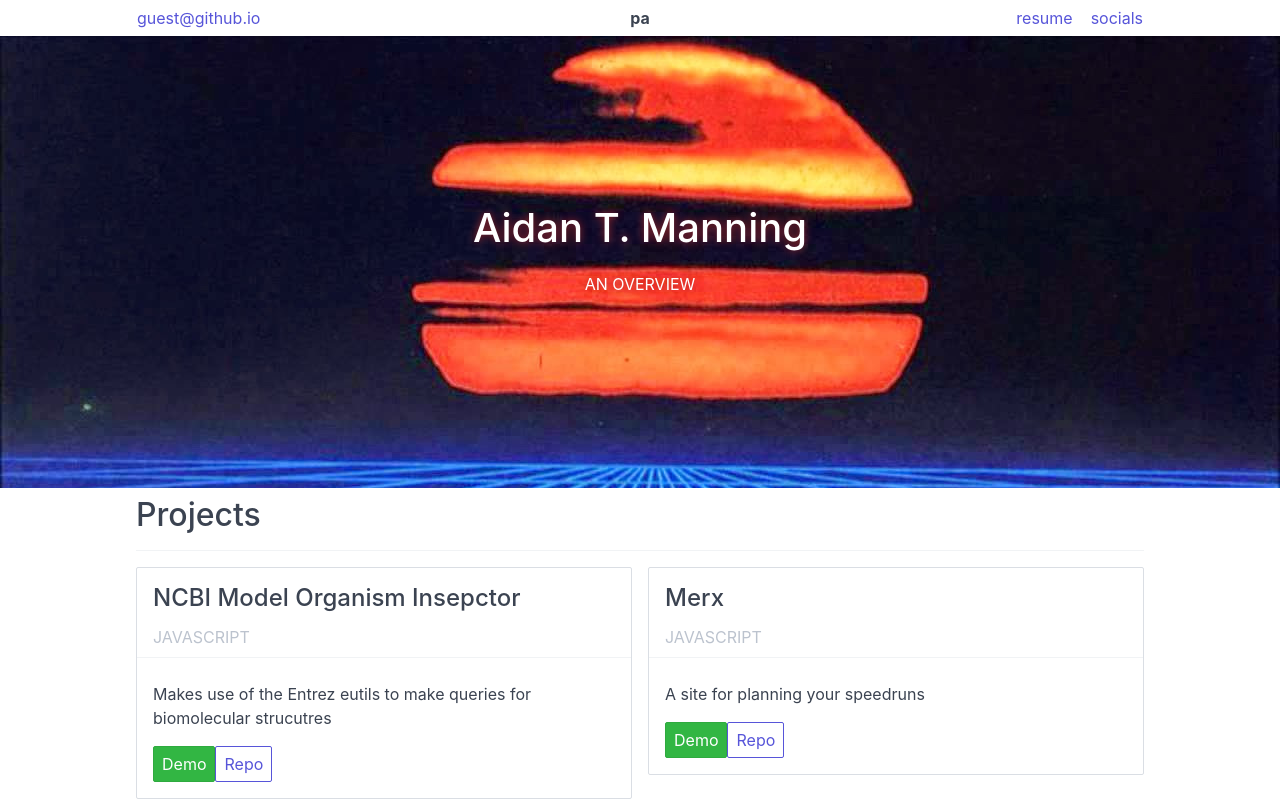
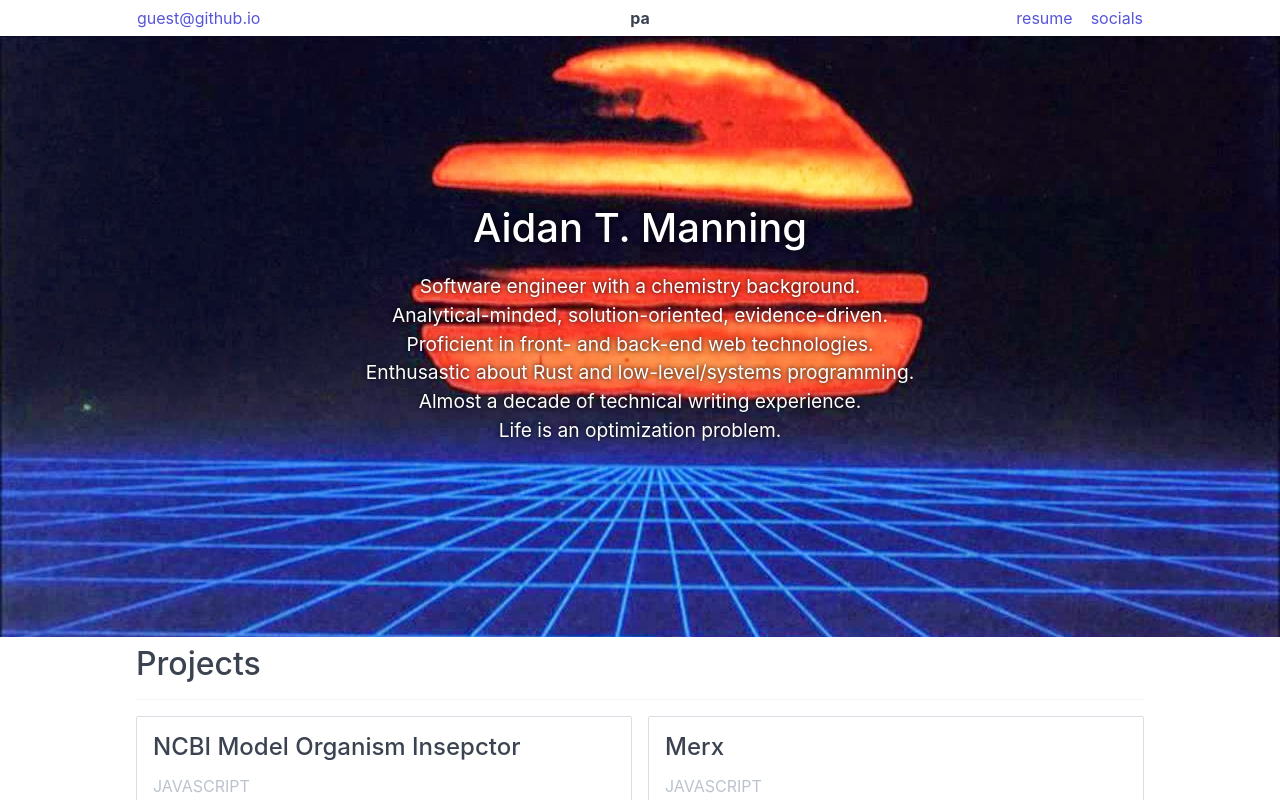
Before and after one commit to periodicaidan/portfolio, a React (Create React App) app: page / in a window 1280 px wide. Shown: the top 800 px of the page. Built offline with nearby package versions, Linux system fonts and the light colour scheme.

Commit message:
Added a blurb in the hero banner

```diff
--- a/src/components/Hero/Hero.css
+++ b/src/components/Hero/Hero.css
@@ -4,5 +4,5 @@
 }
 
 #banner .hero-body {
-    text-shadow: 0 0 0.5em brown;
+    text-shadow: 0 0 0.5em black;
 }
--- a/src/components/Hero/index.jsx
+++ b/src/components/Hero/index.jsx
@@ -6,7 +6,14 @@ export default function Hero(_props) {
         <div id="banner" className="hero hero-lg bg-primary">
             <div className="hero-body">
                 <h1 className="text-center">Aidan T. Manning</h1>
-                <p className="text-center text-uppercase text-light">An Overview</p>
+                <p className="text-center text-large" style={{ textShadow: '0 0 0.3em black' }}>
+                    Software engineer with a chemistry background. <br />
+                    Analytical-minded, solution-oriented, evidence-driven. <br />
+                    Proficient in front- and back-end web technologies. <br />
+                    Enthusastic about Rust and low-level/systems programming. <br />
+                    Almost a decade of technical writing experience. <br />
+                    Life is an optimization problem.
+                </p>
             </div>
         </div>
     );
```
Also changed, not shown: 1 other file (tests, documents, lock files or other folders).
